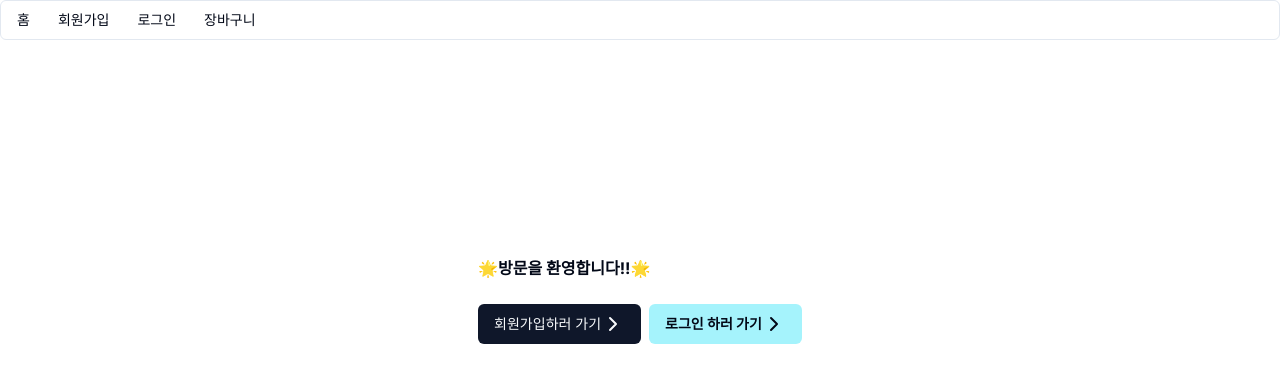
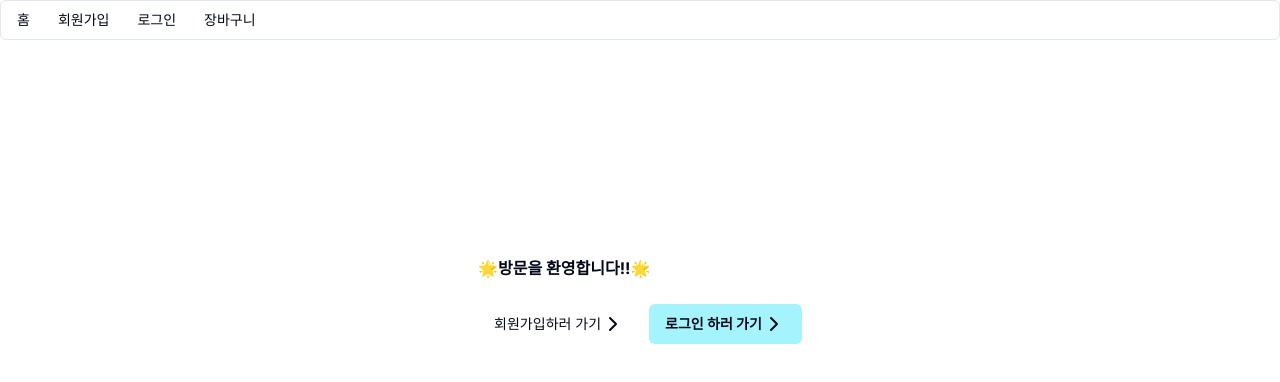
Before and after one commit to Pseheyon/DevCamp, a Next.js app: page / in a window 1280 px wide. Shown: the top 382 px of the page. Built offline with nearby package versions, Linux system fonts and the light colour scheme.

Commit message:
[style] 버튼, 체크박스 색 변경

```diff
--- a/src/app/globals.css
+++ b/src/app/globals.css
@@ -13,11 +13,11 @@
     --popover: 0 0% 100%;
     --popover-foreground: 222.2 84% 4.9%;
 
-    --primary: 222.2 47.4% 11.2%;
-    --primary-foreground: 210 40% 98%;
+    /* --primary: 34 25% 77%;
+    --primary-foreground: 34 25% 77%; */
 
-    --secondary: 210 40% 96.1%;
-    --secondary-foreground: 222.2 47.4% 11.2%;
+    --primary: rgb(59 130 246);
+    --primary-foreground: rgb(59 130 246);
 
     --muted: 210 40% 96.1%;
     --muted-foreground: 215.4 16.3% 46.9%;
@@ -33,8 +33,11 @@
     --ring: 222.2 84% 4.9%;
 
     --radius: 0.5rem;
+    /* --border-primary: rgb(59 130 246); */
   }
-
+  .fillColor {
+    fill: #6366f1;
+  }
   .dark {
     --background: 222.2 84% 4.9%;
     --foreground: 210 40% 98%;
--- a/src/components/ui/checkbox.tsx
+++ b/src/components/ui/checkbox.tsx
@@ -1,10 +1,10 @@
-"use client"
+"use client";
 
-import * as React from "react"
-import * as CheckboxPrimitive from "@radix-ui/react-checkbox"
-import { Check } from "lucide-react"
+import * as React from "react";
+import * as CheckboxPrimitive from "@radix-ui/react-checkbox";
+import { Check } from "lucide-react";
 
-import { cn } from "@/lib/utils"
+import { cn } from "@/lib/utils";
 
 const Checkbox = React.forwardRef<
   React.ElementRef<typeof CheckboxPrimitive.Root>,
@@ -13,7 +13,7 @@ const Checkbox = React.forwardRef<
   <CheckboxPrimitive.Root
     ref={ref}
     className={cn(
-      "peer h-4 w-4 shrink-0 rounded-sm border border-primary ring-offset-background focus-visible:outline-none focus-visible:ring-2 focus-visible:ring-ring focus-visible:ring-offset-2 disabled:cursor-not-allowed disabled:opacity-50 data-[state=checked]:bg-primary data-[state=checked]:text-primary-foreground",
+      "peer h-4 w-4 shrink-0 rounded-sm border ring-offset-background focus-visible:outline-none focus-visible:ring-2 focus-visible:ring-ring focus-visible:ring-offset-2 disabled:cursor-not-allowed disabled:opacity-50 data-[state=checked]:bg-primary data-[state=checked]:text-primary-foreground",
       className
     )}
     {...props}
@@ -24,7 +24,7 @@ const Checkbox = React.forwardRef<
       <Check className="h-4 w-4" />
     </CheckboxPrimitive.Indicator>
   </CheckboxPrimitive.Root>
-))
-Checkbox.displayName = CheckboxPrimitive.Root.displayName
+));
+Checkbox.displayName = CheckboxPrimitive.Root.displayName;
 
-export { Checkbox }
+export { Checkbox };
--- a/src/components/ui/radio-group.tsx
+++ b/src/components/ui/radio-group.tsx
@@ -28,14 +28,14 @@ const RadioGroupItem = React.forwardRef<
     <RadioGroupPrimitive.Item
       ref={ref}
       className={cn(
-        "aspect-square h-4 w-4 rounded-full border border-primary text-primary ring-offset-background focus:outline-none focus-visible:ring-2 focus-visible:ring-ring focus-visible:ring-offset-2 disabled:cursor-not-allowed disabled:opacity-50",
+        "aspect-square h-4 w-4 rounded-full border text-primary ring-offset-background focus:outline-none focus-visible:ring-2 focus-visible:ring-ring focus-visible:ring-offset-2 disabled:cursor-not-allowed disabled:opacity-50 ",
         { "ring-2 ring-primary": checked },
         className
       )}
       {...props}
     >
       <RadioGroupPrimitive.Indicator className="flex items-center justify-center">
-        <Circle className="h-2.5 w-2.5 fill-current text-current" />
+        <Circle className="h-2.5 w-2.5 fillColor stroke-none text-current" />
       </RadioGroupPrimitive.Indicator>
     </RadioGroupPrimitive.Item>
   );
```
